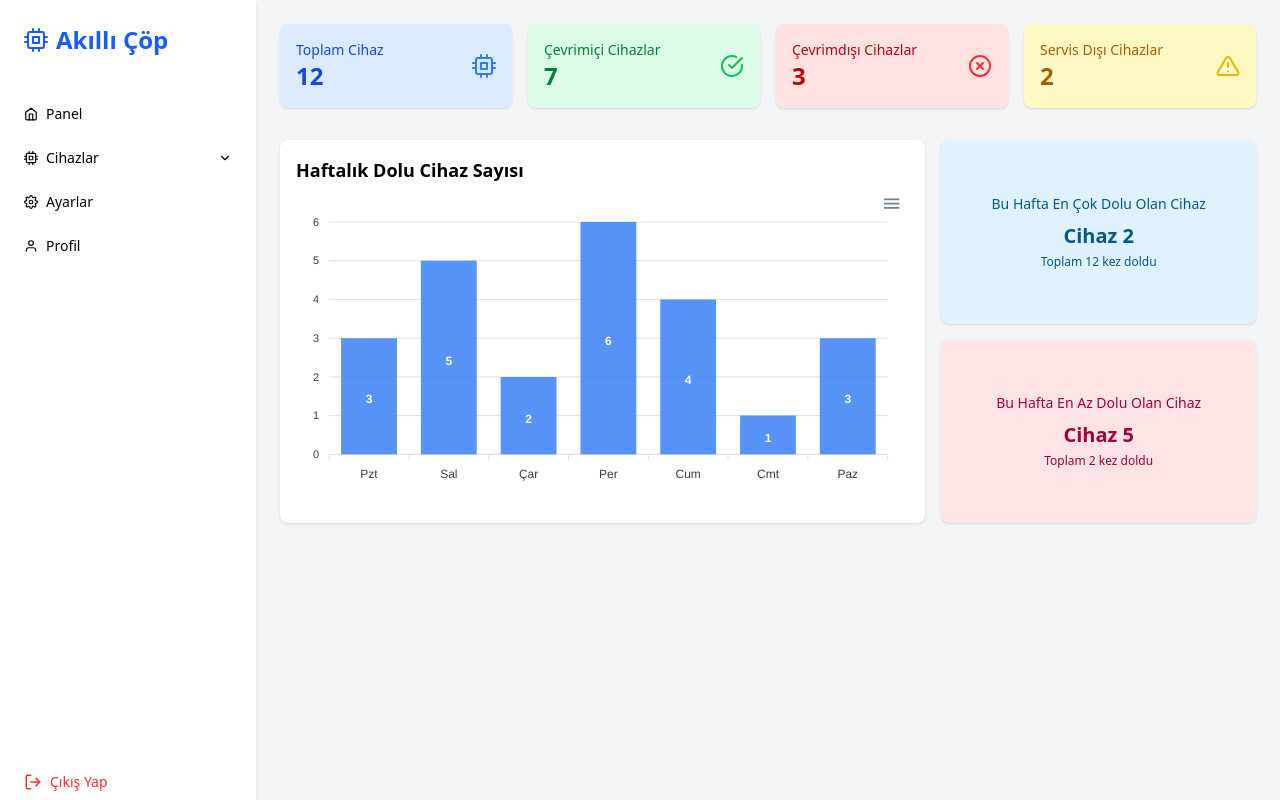
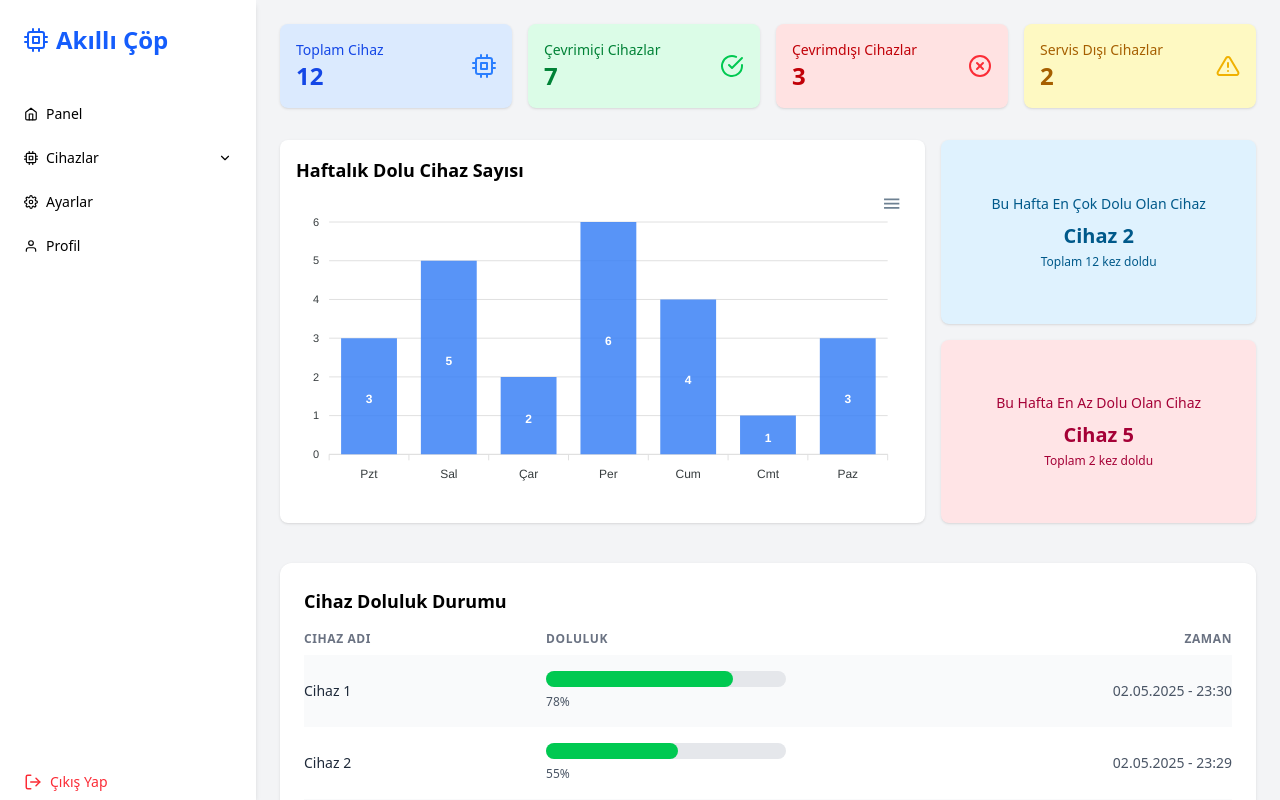
Before and after one commit to 0xM3x/volly_trash_dashboard, a React (Vite) app in the folder vollyWebFrontEnd/: page / in a window 1280 px wide. Built offline with nearby package versions, Linux system fonts and the light colour scheme; sample sign-in values are in the browser's storage.

Commit message:
Add a device capacity table with progress and timestamp

```diff
--- a/vollyWebFrontEnd/src/pages/DashboardPage.jsx
+++ b/vollyWebFrontEnd/src/pages/DashboardPage.jsx
@@ -38,6 +38,14 @@ export default function DashboardPage() {
       color: 'bg-yellow-100 text-yellow-700',
     },
   ];
+
+	const capacityData = [
+  	{ name: 'Cihaz 1', percent: 78, time: '02.05.2025 - 23:30' },
+  	{ name: 'Cihaz 2', percent: 55, time: '02.05.2025 - 23:29' },
+  	{ name: 'Cihaz 3', percent: 92, time: '02.05.2025 - 23:28' },
+  	{ name: 'Cihaz 4', percent: 36, time: '02.05.2025 - 23:25' },
+	];
+
 
   return (
     <Layout>
@@ -86,6 +94,44 @@ export default function DashboardPage() {
   	      </div>
   	    </div>
   	  </div>
-    </Layout>
+
+ 			{/* Capacity Table */}
+		 <div className="mt-10 bg-white rounded-xl shadow p-6">
+		  <h2 className="text-lg font-semibold mb-4">Cihaz Doluluk Durumu</h2>
+		  <div className="overflow-x-auto">
+		    <table className="min-w-full text-sm">
+		      <thead>
+		        <tr className="text-gray-500 uppercase text-xs tracking-wider text-left">
+		          <th className="pb-2">Cihaz Adı</th>
+		          <th className="pb-2">Doluluk</th>
+		          <th className="pb-2 text-right">Zaman</th>
+		        </tr>
+		      </thead>
+					<tbody>
+					  {capacityData.map((item, index) => (
+					    <tr
+					      key={index}
+					      className={`${
+					        index % 2 === 0 ? 'bg-gray-50' : 'bg-white'
+					      } hover:bg-blue-50 transition rounded-md`}
+					    >
+					      <td className="py-4 pr-4 font-medium text-gray-800">{item.name}</td>
+					      <td className="py-4 pr-4 w-64">
+					        <div className="w-full bg-gray-200 rounded-full h-4 mb-1">
+					          <div
+					            className="h-4 rounded-full bg-green-500"
+					            style={{ width: `${item.percent}%` }}
+					          ></div>
+					        </div>
+					        <span className="text-xs text-gray-600">{item.percent}%</span>
+					      </td>
+					      <td className="py-4 text-gray-600 text-right">{item.time}</td>
+					    </tr>
+					  ))}
+					</tbody>
+		    </table>
+		  </div>
+		</div>
+  </Layout>
   );
 }
```
